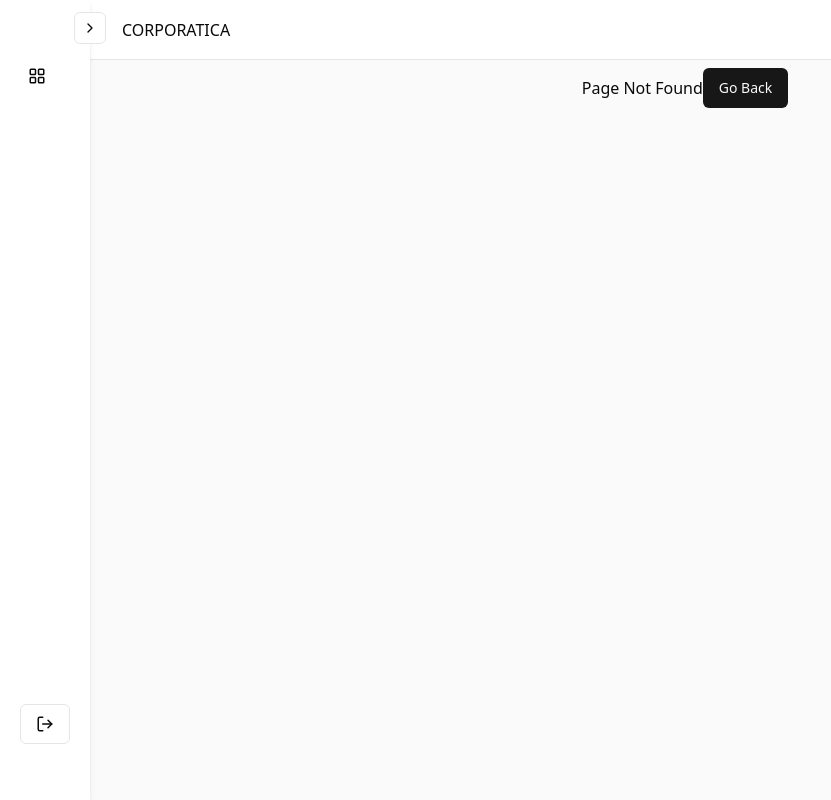
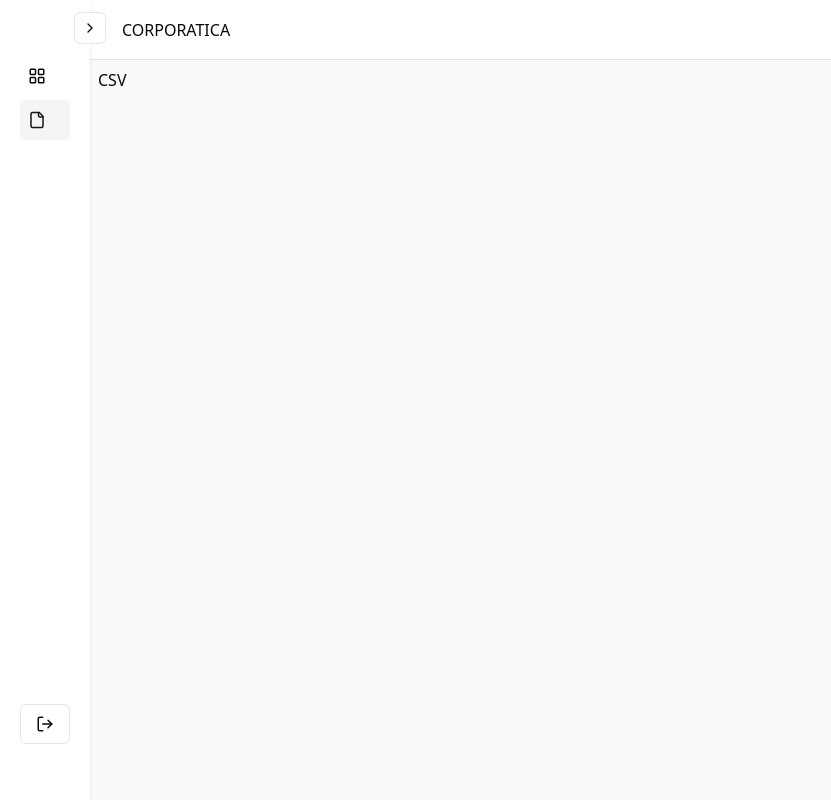
Before and after one commit to Mtanash/FlaskFusion-frontend, a React (Vite) app: page /csv in a window 1280 px wide. Before the commit this address had no page. Shown: the whole page, without its empty margins (0-831 px from the left). Built offline with nearby package versions, Linux system fonts and the light colour scheme.

Commit message:
- add react query - fix suspense issue in layout

```diff
--- a/package.json
+++ b/package.json
@@ -15,6 +15,8 @@
     "@radix-ui/react-scroll-area": "^1.2.0",
     "@radix-ui/react-slot": "^1.1.0",
     "@radix-ui/react-tooltip": "^1.1.3",
+    "@tanstack/react-query": "^5.59.0",
+    "@tanstack/react-query-devtools": "^5.59.0",
     "class-variance-authority": "^0.7.0",
     "clsx": "^2.1.1",
     "framer-motion": "^11.11.1",
@@ -29,6 +31,7 @@
   },
   "devDependencies": {
     "@eslint/js": "^9.11.1",
+    "@tanstack/eslint-plugin-query": "^5.59.1",
     "@types/node": "^22.7.4",
     "@types/react": "^18.3.10",
     "@types/react-dom": "^18.3.0",
--- /dev/null
+++ b/src/components/SuspenseLoader.tsx
@@ -0,0 +1,9 @@
+const SuspenseLoader = () => {
+  return (
+    <div className="w-full h-full flex justify-center items-center">
+      <div className="w-6 h-6 animate-spin rounded-full border-4 border-solid border-current border-r-transparent align-[-0.125em] motion-reduce:animate-[spin_1.5s_linear_infinite]"></div>
+    </div>
+  );
+};
+
+export default SuspenseLoader;
--- a/src/layout/MainLayout.tsx
+++ b/src/layout/MainLayout.tsx
@@ -1,6 +1,7 @@
+import SuspenseLoader from "@/components/SuspenseLoader";
 import MyErrorBoundary from "@/ErrorBoundray/ErrorBoundray";
 import { cn } from "@/lib/utils";
-import { useCallback, useState } from "react";
+import { Suspense, useCallback, useState } from "react";
 import { Outlet } from "react-router-dom";
 import { Sidebar } from "./Sidebar";
 
@@ -31,7 +32,9 @@ export default function MainLayout() {
             isOpen === false ? "lg:ml-[90px]" : "lg:ml-[240px]"
           )}
         >
-          <Outlet />
+          <Suspense fallback={<SuspenseLoader />}>
+            <Outlet />
+          </Suspense>
         </main>
       </MyErrorBoundary>
     </>
--- a/src/layout/Menu.tsx
+++ b/src/layout/Menu.tsx
@@ -9,7 +9,7 @@ import {
   TooltipTrigger,
 } from "@/components/ui/tooltip";
 import { cn } from "@/lib/utils";
-import { Ellipsis, LayoutGrid, LogOut, LucideIcon } from "lucide-react";
+import { Ellipsis, File, LayoutGrid, LogOut, LucideIcon } from "lucide-react";
 import { IconType } from "react-icons/lib";
 import { Link } from "react-router-dom";
 import { CollapseMenuButton } from "./CollapseMenuButton";
@@ -50,6 +50,13 @@ export function Menu({ isOpen }: MenuProps) {
           label: "Home",
           active: pathname === "/",
           icon: LayoutGrid,
+          submenus: [],
+        },
+        {
+          href: "/csv",
+          label: "CSV",
+          active: pathname === "/csv",
+          icon: File,
           submenus: [],
         },
       ],
--- a/src/main.tsx
+++ b/src/main.tsx
@@ -1,3 +1,5 @@
+import { QueryClient, QueryClientProvider } from "@tanstack/react-query";
+import { ReactQueryDevtools } from "@tanstack/react-query-devtools";
 import { StrictMode } from "react";
 import { createRoot } from "react-dom/client";
 import { Toaster } from "react-hot-toast";
@@ -5,12 +7,26 @@ import { BrowserRouter } from "react-router-dom";
 import App from "./App.tsx";
 import "./index.css";
 
+const queryClient = new QueryClient({
+  defaultOptions: {
+    queries: {
+      retry: false,
+      refetchOnWindowFocus: false,
+    },
+    mutations: {
+      retry: false,
+    },
+  },
+});
+
 createRoot(document.getElementById("root")!).render(
   <StrictMode>
-    <BrowserRouter>
-      <App />
-    </BrowserRouter>
-
+    <QueryClientProvider client={queryClient}>
+      <BrowserRouter>
+        <App />
+        <ReactQueryDevtools initialIsOpen={false} />
+      </BrowserRouter>
+    </QueryClientProvider>
     <Toaster
       toastOptions={{
         duration: 5000,
--- /dev/null
+++ b/src/pages/CSV.tsx
@@ -0,0 +1,3 @@
+export default function CSV() {
+  return <div>CSV</div>;
+}
--- a/src/routes/index.ts
+++ b/src/routes/index.ts
@@ -3,6 +3,7 @@ import React from "react";
 
 const home = React.lazy(() => import("@/pages/Home"));
 const notFound = React.lazy(() => import("@/pages/NotFound"));
+const csv = React.lazy(() => import("@/pages/CSV"));
 
 const routes = [
   {
@@ -12,6 +13,10 @@ const routes = [
       {
         index: true,
         Component: home,
+      },
+      {
+        path: "/csv",
+        Component: csv,
       },
       {
         path: "/404",
```
Also changed, not shown: 1 other file (tests, documents, lock files or other folders).
